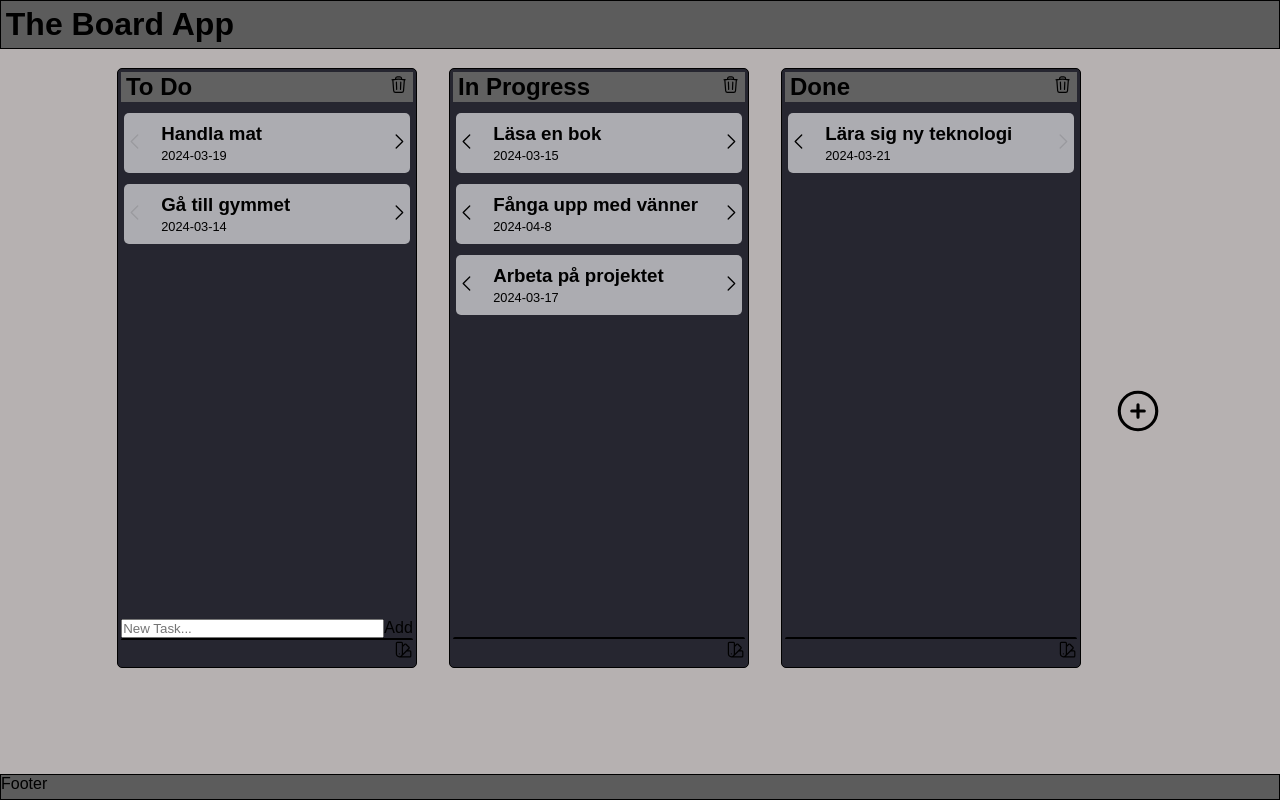
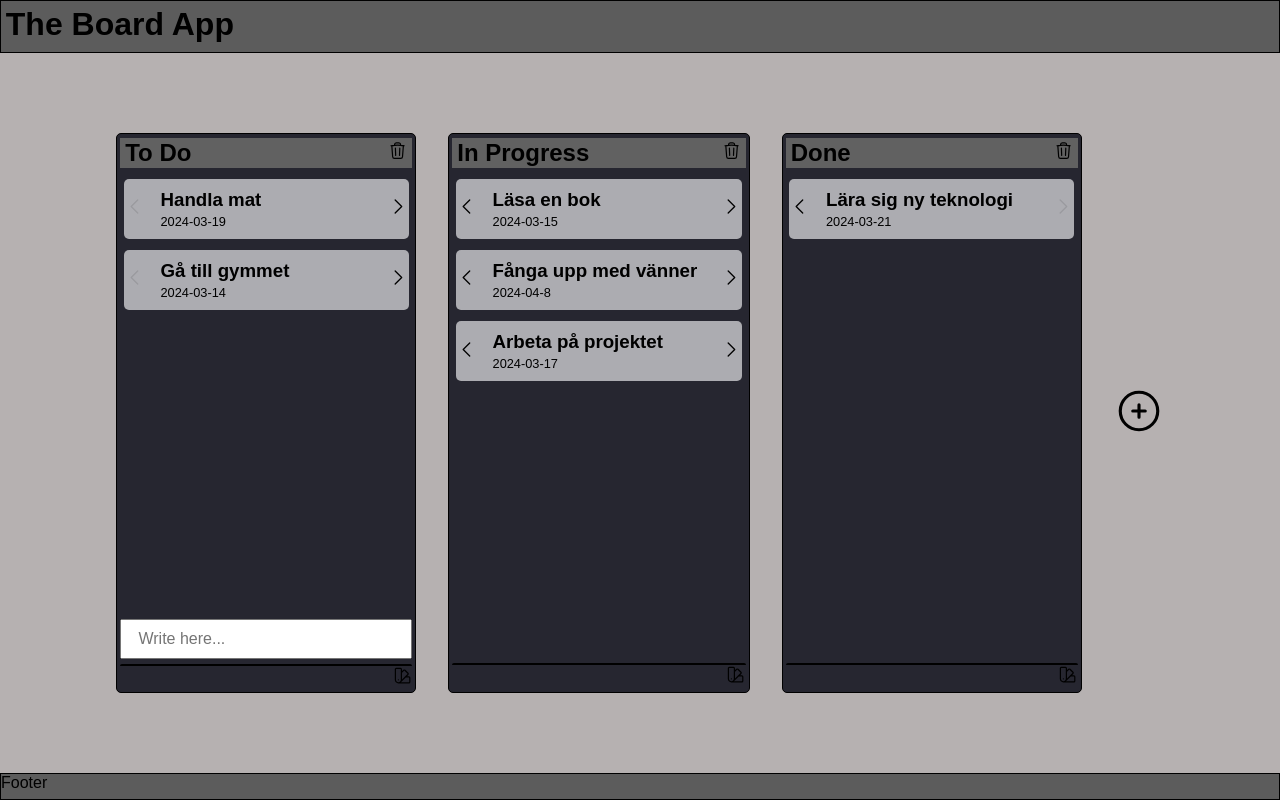
Before and after one commit to JerryChas/Kanbanboard, a React (Vite) app: page / in a window 1280 px wide. Built offline with nearby package versions, Linux system fonts and the light colour scheme.

Commit message:
refactor code

```diff
--- a/src/Kanbanboard.jsx
+++ b/src/Kanbanboard.jsx
@@ -11,7 +11,7 @@ import PlusIcon from './Icons/PlusIcon';
 
 const Kanbanboard = () => {
   const [tasks, setTasks] = useState(taskList);
-  const [newTask, setNewTask] = useState('');
+  const [taskText, setTaskText] = useState('');
   const [columns, setColumns] = useState([
     {
       id: 1,
@@ -55,15 +55,16 @@ const Kanbanboard = () => {
   return (
     <main>
       <DndProvider backend={HTML5Backend}>
-        {columns.map((col) => (
+        {columns.map((col, index) => (
           <Column
             key={col.id}
-            id={col.id}
+            columnIndex={index}
+            columnId={col.id}
             columnTitle={col.title}
             tasks={tasks}
             setTasks={setTasks}
-            newTask={newTask}
-            setNewTask={setNewTask}
+            taskText={taskText}
+            setTaskText={setTaskText}
             handleSubmit={handleSubmit}
             handleMoveTask={handleMoveTask}
             totalColumns={columns.length}
--- a/src/components/Column.jsx
+++ b/src/components/Column.jsx
@@ -11,22 +11,34 @@ import { useDrop } from 'react-dnd';
 //* COMPONENT
 const Column = ({
   columnTitle,
-  id,
+  columnIndex,
+  columnId,
   tasks,
-  newTask,
-  setNewTask,
-  handleSubmit,
+  setTasks,
+  taskText,
+  setTaskText,
   handleMoveTask,
   totalColumns,
 }) => {
   // DROP
   const [{ isOver }, drop] = useDrop(() => ({
     accept: 'task',
-    drop: (task) => handleMoveTask(task.id, id),
+    drop: (task) => handleMoveTask(task.id, columnId),
     collect: (monitor) => ({
       isOver: !!monitor.isOver(),
     }),
   }));
+
+  const handleNewTask = (e) => {
+    e.preventDefault();
+    const id = tasks.length ? tasks[tasks.length - 1].id + 1 : 1;
+    const date = new Date().getUTCDate();
+    const newTask = { id, text: taskText, createdAt: date, stateid: 1 };
+    setTasks((prevTasks) => [...prevTasks, newTask]);
+    setTaskText('');
+
+    console.log(tasks); //! DEBUGG
+  };
 
   return (
     <div
@@ -42,33 +54,34 @@ const Column = ({
 
       <ul className='taskList'>
         {tasks
-          .filter((task) => task.stateid === id) // Filtrera uppgifter baserat på column.id och tasks.stateid
+          .filter((task) => task.stateid === columnId) // Filtrera uppgifter baserat på column.id och tasks.stateid
           .map((task) => (
             <Task
               key={task.id}
               id={task.id}
               stateid={task.stateid}
               text={task.text}
-              createdDate={task.createdDate}
+              createdAt={task.createdAt}
               handleMoveTask={handleMoveTask}
               totalColumns={totalColumns}
             />
           ))}
       </ul>
-      {id === 1 && (
-        <form className='addTaskForm' onSubmit={(e) => e.preventDefault()}>
+      {/* ADD NEW TASK */}
+      {columnIndex === 0 && (
+        <form className='addTaskForm' onSubmit={handleNewTask}>
           <label htmlFor='addTask'>Add task</label>
           <input
             type='text'
             id='addTask'
             autoComplete='off'
-            placeholder='New Task...'
-            value={newTask}
-            onChange={(e) => setNewTask(e.target.value)}
+            placeholder='Write here...'
+            value={taskText}
+            onChange={(e) => setTaskText(e.target.value)}
           />
-          <button type='submit' onClick={handleSubmit}>
+          {/* <button type='submit' onClick={handleSubmit}>
             Add
-          </button>
+          </button> */}
         </form>
       )}
 
--- a/src/components/Task.jsx
+++ b/src/components/Task.jsx
@@ -11,7 +11,7 @@ const Task = ({
   id,
   stateid,
   text,
-  createdDate,
+  createdAt,
   handleMoveTask,
   totalColumns,
 }) => {
@@ -48,7 +48,7 @@ const Task = ({
         </button>
         <div className='taskContent'>
           <h3>{text}</h3>
-          <p>{createdDate}</p>
+          <p>{createdAt}</p>
         </div>
 
         <button
--- a/src/index.css
+++ b/src/index.css
@@ -23,12 +23,10 @@ input[type="reset"] {
   user-select: none;
   background-color: rgb(182, 177, 177);
   font-family: Arial, Helvetica, sans-serif;
-  min-height: 100vh;
+  height: 100vh;
   min-width: fit-content;
-  overflow: hidden;
   display: grid;
-  grid-template-rows: 0.2fr 2.8fr 0.1fr;
-  gap: 0px 0px;
+  grid-template-rows: 0.2fr 2.7fr 0.1fr;
   grid-template-areas:
     "header"
     "main"
@@ -37,12 +35,11 @@ input[type="reset"] {
 }
 
 header {
-  position: fixed;
+  grid-area: header;
   width: 100%;
   padding: .3rem;
   background-color: rgb(92, 92, 92);
   border: 1px solid black;
-  grid-area: header;
 
 }
 
@@ -50,28 +47,36 @@ main {
   grid-area: main;
   display: flex;
   justify-content: center;
+  align-items: center;
   gap: 2rem;
-  padding: 1rem;
+  padding: 2rem;
+
+
+  /* overflow: hidden; */
+  /* overflow-x: scroll; */
 }
 
 footer {
+  grid-area: footer;
   background-color: rgb(92, 92, 92);
   border: 1px solid black;
-  grid-area: footer;
 
 }
 
+/* COLUMN */
 .Column {
   display: flex;
   flex-direction: column;
 
   background-color: rgb(38, 38, 48);
+
   border: 1px solid black;
   border-radius: 5px;
-  width: 300px;
-  height: 600px;
+  min-width: 300px;
+  height: 70vh;
   padding: .2rem;
 
+  /* COLUMN HEADER */
   .columnHeader {
     display: flex;
     justify-content: space-between;
@@ -92,6 +97,7 @@ footer {
     }
   }
 
+  /* LIST OF TASKS */
   .taskList {
     display: flex;
     flex-direction: column;
@@ -102,7 +108,23 @@ footer {
     padding: .2rem;
     margin-top: .5rem;
     height: inherit;
+    overflow-y: scroll;
 
+    /* hide scrollbar */
+    ::-webkit-scrollbar {
+      display: none;
+      /* Chrome, Safari, Edge/Safari and WebView */
+    }
+
+    -ms-overflow-style: none;
+    /* IE and Edge */
+    scrollbar-width: none;
+    /* Firefox */
+
+
+
+
+    /* TASK CARD */
     .Task {
       display: flex;
       justify-content: space-between;
@@ -134,7 +156,6 @@ footer {
       .navigateTaskBtn {
         width: 25px;
 
-
         &:hover {
           transform: scale(1.3);
         }
@@ -148,19 +169,27 @@ footer {
 
   }
 
+  /* NEW TASK */
   .addTaskForm {
     display: flex;
 
+    /* hidden label */
     label {
       position: absolute;
       top: -10000000px;
     }
 
     input {
+      font-size: 1rem;
       width: 100%;
+      height: 40px;
+      margin-bottom: .3rem;
+      padding: 1rem;
     }
   }
 
+
+  /* COLUMN FOOTER */
   .columnFooter {
     display: flex;
     align-items: center;
@@ -184,10 +213,18 @@ footer {
 
 
 
-  .modal {
-    background-color: beige;
-    min-width: 300px;
-    min-height: 300px;
-  }
 
 }
+
+.addColumnBtn {
+  align-self: center;
+  /* background-color: aquamarine; */
+  height: fit-content;
+}
+
+
+.modal {
+  background-color: beige;
+  min-width: 300px;
+  min-height: 300px;
+}
--- a/src/taskList.js
+++ b/src/taskList.js
@@ -3,37 +3,37 @@
 const Tasks = [
   {
     text: 'Handla mat',
-    createdDate: '2024-03-19',
+    createdAt: '2024-03-19',
     id: 1,
     stateid: 1,
   },
   {
     text: 'Gå till gymmet',
-    createdDate: '2024-03-14',
+    createdAt: '2024-03-14',
     id: 2,
     stateid: 1,
   },
   {
     text: 'Läsa en bok',
-    createdDate: '2024-03-15',
+    createdAt: '2024-03-15',
     id: 3,
     stateid: 2,
   },
   {
     text: 'Fånga upp med vänner',
-    createdDate: '2024-04-8',
+    createdAt: '2024-04-8',
     id: 4,
     stateid: 2,
   },
   {
     text: 'Arbeta på projektet',
-    createdDate: '2024-03-17',
+    createdAt: '2024-03-17',
     id: 5,
     stateid: 2,
   },
   {
     text: 'Lära sig ny teknologi',
-    createdDate: '2024-03-21',
+    createdAt: '2024-03-21',
     id: 6,
     stateid: 3,
   },
```
